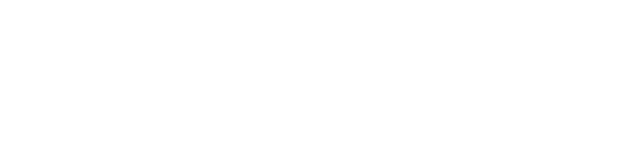
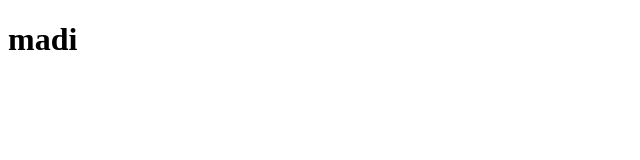
Before and after one commit to maedejenabi/cs50xiran, a plain HTML site: page index.html in a window 1280 px wide. Shown: the whole page, without its empty margins (0-640 px from the left). Drawn offline with Linux system fonts and the light colour scheme.

Commit message:
add h1.madi

```diff
--- a/index.html
+++ b/index.html
@@ -7,6 +7,6 @@
     <title>Document</title>
 </head>
 <body>
-
+    <h1>madi</h1>
 </body>
 </html>
```
